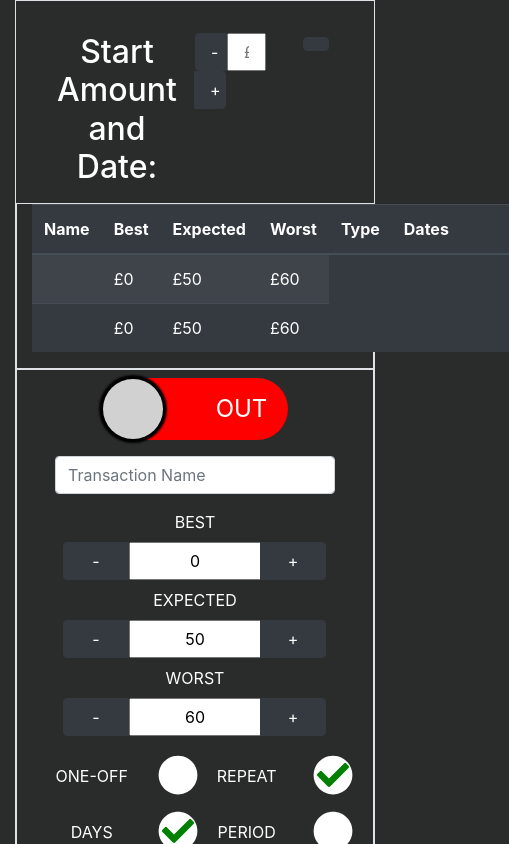
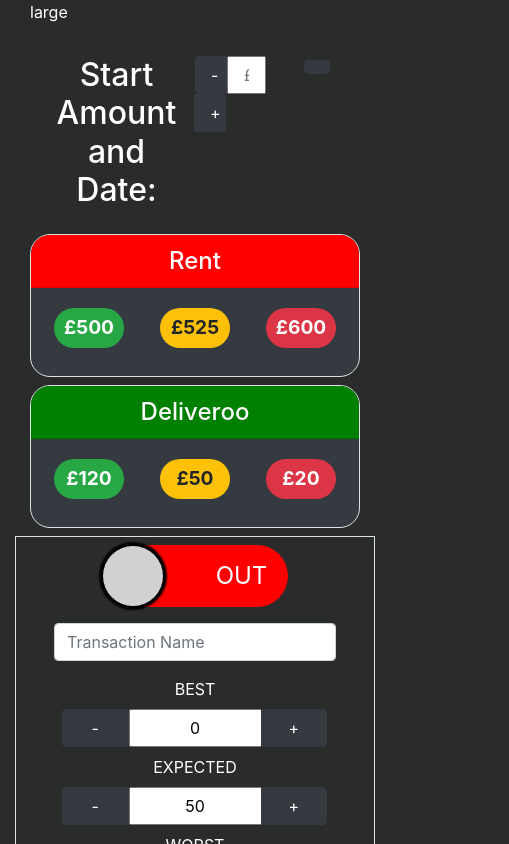
Before and after one commit to rorypearson26/cash-flow-forecaster, a React (Create React App) app in the folder front-end/: page / in a window 390 px wide. Shown: the top 844 px of the page, 509 px wide, since content can reach past the window. Built offline with nearby package versions, Linux system fonts and the light colour scheme.

Commit message:
Basic card implementation for displaying transactions on mobile

```diff
--- a/front-end/src/components/CurrencyIncrementer.jsx
+++ b/front-end/src/components/CurrencyIncrementer.jsx
@@ -28,6 +28,7 @@
                 type: "touch",
               })
             }
+            onMouseLeave={() => onMouseUp()}
             onTouchEnd={() => onMouseUp()}
           >
             -
@@ -61,6 +62,7 @@
                 type: "touch",
               })
             }
+            onMouseLeave={() => onMouseUp()}
             onTouchEnd={() => onMouseUp()}
           >
             +
--- /dev/null
+++ b/front-end/src/components/TransactionCard.jsx
@@ -0,0 +1,70 @@
+import React, { Component } from "react";
+
+class TransactionCard extends Component {
+  getHeaderStyle(income) {
+    let headerColour = income ? "green" : "red";
+    let headerStyle = { color: "white", backgroundColor: headerColour };
+    return headerStyle;
+  }
+
+  getBadgeStyle() {
+    let badgeStyle = {
+      display: "inline-block",
+      width: "70px",
+      fontSize: "1.2rem",
+    };
+    return badgeStyle;
+  }
+
+  render() {
+    const { income, name, values } = this.props.transaction;
+    const { ...headerStyle } = this.getHeaderStyle(income);
+    const { ...badgeStyle } = this.getBadgeStyle();
+    return (
+      <div
+        className="card bg-dark border"
+        style={{
+          color: "black",
+          borderRadius: "20px",
+          overflow: "hidden",
+        }}
+      >
+        <div>
+          <h4 className="card-header text-center" style={{ ...headerStyle }}>
+            {name.data}
+          </h4>
+        </div>
+        <div className="card-body">
+          <div className="row">
+            <h5 className="col-4 text-center">
+              <span
+                class="badge badge-pill badge-success "
+                style={{ ...badgeStyle }}
+              >
+                £{income ? values[2] : values[0]}
+              </span>
+            </h5>
+            <h5 className="col-4 text-center">
+              <span
+                class="badge badge-pill badge-warning"
+                style={{ ...badgeStyle }}
+              >
+                £{values[1]}
+              </span>
+            </h5>
+            <h5 className="col-4 text-center">
+              <span
+                class="badge badge-pill badge-danger"
+                style={{ ...badgeStyle }}
+              >
+                £{income ? values[0] : values[2]}
+              </span>
+            </h5>
+          </div>
+        </div>
+      </div>
+    );
+  }
+}
+
+export default TransactionCard;
--- a/front-end/src/components/TransactionTable.jsx
+++ b/front-end/src/components/TransactionTable.jsx
@@ -1,34 +1,42 @@
 import React, { Component } from "react";
+import TransactionCard from "./TransactionCard";
 
 class TransactionTable extends Component {
   render() {
     const transactions = [...this.props.transactions];
     console.log(transactions);
     return (
-      <table class="table table-striped table-dark">
-        <thead>
-          <tr>
-            <th scope="col">Name</th>
-            <th scope="col">Best</th>
-            <th scope="col">Expected</th>
-            <th scope="col">Worst</th>
-            <th scope="col">Type</th>
-            <th scope="col">Dates</th>
-            <th scope="col"></th>
-            <th scope="col"></th>
-          </tr>
-        </thead>
-        <tbody>
-          {transactions.map((transaction, i) => (
-            <tr key={i}>
-              <td>{transaction.name.data}</td>
-              <td>{`£${transaction.values[0]}`}</td>
-              <td>{`£${transaction.values[1]}`}</td>
-              <td>{`£${transaction.values[2]}`}</td>
-            </tr>
-          ))}
-        </tbody>
-      </table>
+      // <table class="table table-striped table-dark">
+      //   <thead>
+      //     <tr>
+      //       <th scope="col">Name</th>
+      //       <th scope="col">Best</th>
+      //       <th scope="col">Expected</th>
+      //       <th scope="col">Worst</th>
+      //       <th scope="col">Type</th>
+      //       <th scope="col">Dates</th>
+      //       <th scope="col"></th>
+      //       <th scope="col"></th>
+      //     </tr>
+      //   </thead>
+      //   <tbody>
+      //     {transactions.map((transaction, i) => (
+      //       <tr key={i}>
+      //         <td>{transaction.name.data}</td>
+      //         <td>{`£${transaction.values[0]}`}</td>
+      //         <td>{`£${transaction.values[1]}`}</td>
+      //         <td>{`£${transaction.values[2]}`}</td>
+      //       </tr>
+      //     ))}
+      //   </tbody>
+      // </table>
+      <div>
+        {transactions.map((transaction, i) => (
+          <div className="mt-2 mb-2">
+            <TransactionCard transaction={transaction} />
+          </div>
+        ))}
+      </div>
     );
   }
 }
--- a/front-end/src/components/UserInput.jsx
+++ b/front-end/src/components/UserInput.jsx
@@ -1,5 +1,6 @@
 import React, { Component } from "react";
 import StartAmount from "./StartAmount";
+import TransactionCard from "./TransactionCard";
 import TransactionForm from "./TransactionForm";
 import TransactionTable from "./TransactionTable";
 
@@ -10,10 +11,10 @@
     transactions: [
       {
         income: false,
-        name: { data: "", error: "" },
-        values: [0, 50, 60],
+        name: { data: "Rent", error: "" },
+        values: [500, 525, 600],
         repeat: true,
-        repeatOnDays: true,
+        repeatOnDays: false,
         days: [
           { id: 0, day: "Mo", active: false },
           { id: 1, day: "Tu", active: false },
@@ -25,18 +26,18 @@
         ],
         repeatDate: new Date(),
         oneOffDate: new Date(),
-        repeatType: "",
-        frequency: "",
+        repeatType: "M",
+        frequency: 1,
       },
       {
-        income: false,
-        name: { data: "", error: "" },
-        values: [0, 50, 60],
+        income: true,
+        name: { data: "Deliveroo", error: "" },
+        values: [20, 50, 120],
         repeat: true,
         repeatOnDays: true,
         days: [
           { id: 0, day: "Mo", active: false },
-          { id: 1, day: "Tu", active: false },
+          { id: 1, day: "Tu", active: true },
           { id: 2, day: "We", active: false },
           { id: 3, day: "Th", active: false },
           { id: 4, day: "Fr", active: false },
@@ -58,14 +59,25 @@
     this.setState({ key: Math.random() });
   };
 
+  getSize() {
+    let size = "large";
+    // if (screen.width <= 480) {
+    if (/Mobi|Android/i.test(navigator.userAgent)) {
+      size = "small";
+    }
+    return size;
+  }
+
   render() {
     const { transactions } = this.state;
+    const size = this.getSize();
     return (
-      <form className="container border">
+      <form className="container-fluid">
+        <p>{size}</p>
         <div className="row mt-4 ">
           <StartAmount />
         </div>
-        <div className="row border">
+        <div className="row ">
           <div className="col-12">
             <TransactionTable transactions={transactions} />
           </div>
--- a/front-end/src/index.css
+++ b/front-end/src/index.css
@@ -30,6 +30,13 @@
   flex: 1;
 }
 
+.badge-pill {
+  padding-left: 5px;
+  padding-right: 5px;
+  padding-bottom: 10px;
+  padding-top: 10px;
+}
+
 .form-control:focus {
   border-color: #ffffff;
   box-shadow: inset 0 1px 1px rgba(0, 0, 0, 0.075),
```
Also changed, not shown: front-end/src/components/Income.jsx (deleted, +0 -10 lines).
